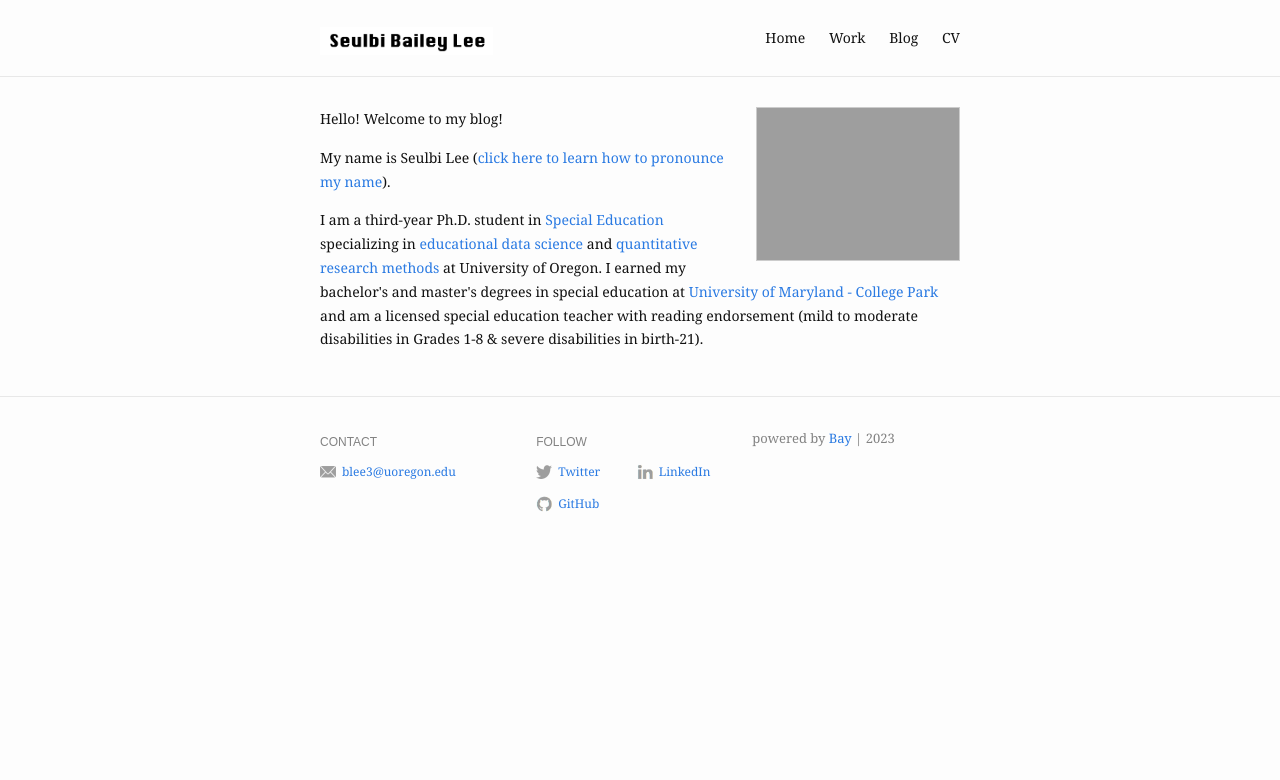
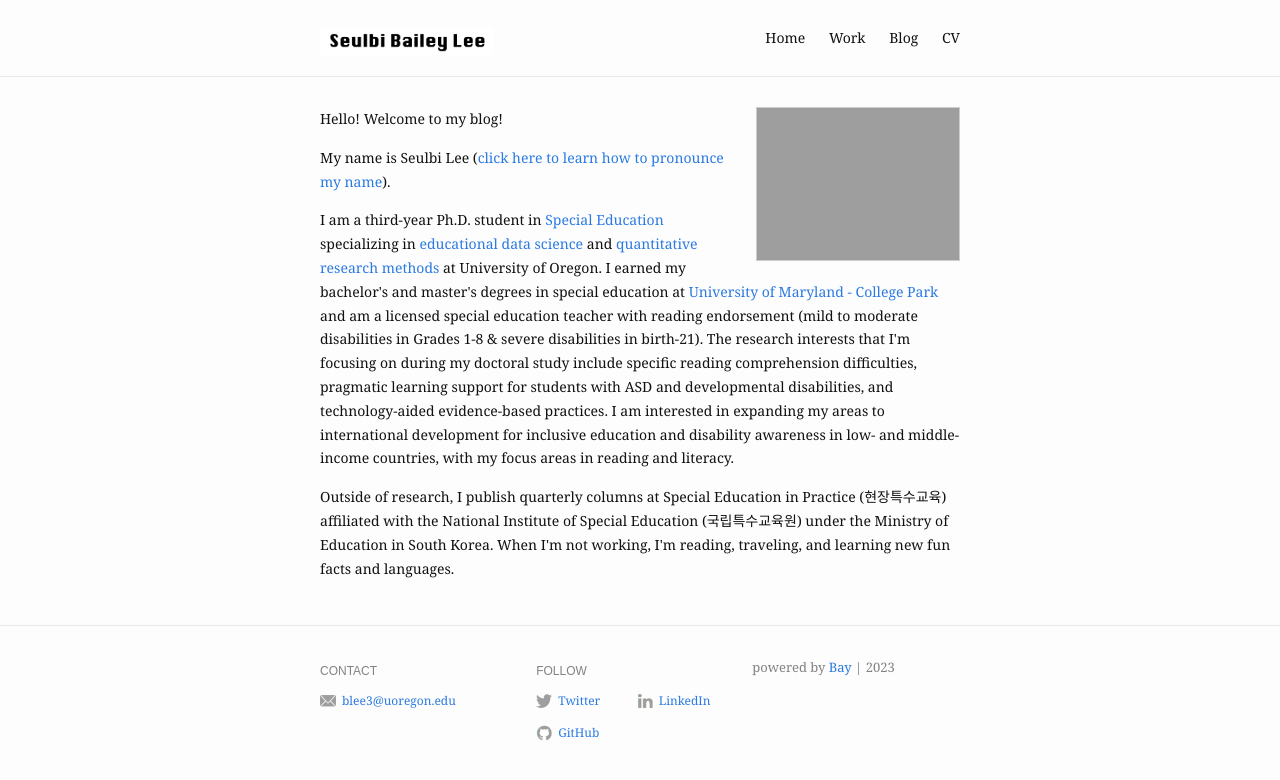
Before and after one commit to seul-b/seul-b.github.io, a Jekyll site: the page built from index.md, in a window 1280 px wide. Shown: the top 780 px of the page. Built offline with Jekyll 4.4.1, drawn with Linux system fonts in a browser that asks for light colours.

Commit message:
updated index

```diff
--- a/_config.yml
+++ b/_config.yml
@@ -16,7 +16,7 @@ header:
     - name: Work
     - name: Blog
     - name: CV
-      link: <a href="https://drive.google.com/file/d/15kQmnynekPEi68SzSoDJu4yS1v7b1YLG/view?usp=sharing"></a>
+      link: https://drive.google.com/file/d/15kQmnynekPEi68SzSoDJu4yS1v7b1YLG/view?usp=sharing
 
 footer:
   show_powered_by: true
--- a/index.md
+++ b/index.md
@@ -12,8 +12,8 @@ Hello! Welcome to my blog!
 My name is Seulbi Lee (<a href="https://namedrop.io/seulbilee">click here to learn how to pronounce my name</a>).
 </p>
 <p>
-I am a third-year Ph.D. student in <a href="https://education.uoregon.edu/sped/graduate/phd">Special Education</a> specializing in <a href="https://education.uoregon.edu/epol/specialization-educational-data-science">educational data science</a> and <a href="https://education.uoregon.edu/qrme/qrm-specialization">quantitative research methods</a> at University of Oregon. I earned my bachelor's and master's degrees in special education at <a href="https://education.umd.edu/academics/departments/chse/edsp">University of Maryland - College Park</a> and am a licensed special education teacher with reading endorsement (mild to moderate disabilities in Grades 1-8 & severe disabilities in birth-21).
+I am a third-year Ph.D. student in <a href="https://education.uoregon.edu/sped/graduate/phd">Special Education</a> specializing in <a href="https://education.uoregon.edu/epol/specialization-educational-data-science">educational data science</a> and <a href="https://education.uoregon.edu/qrme/qrm-specialization">quantitative research methods</a> at University of Oregon. I earned my bachelor's and master's degrees in special education at <a href="https://education.umd.edu/academics/departments/chse/edsp">University of Maryland - College Park</a> and am a licensed special education teacher with reading endorsement (mild to moderate disabilities in Grades 1-8 & severe disabilities in birth-21). The research interests that I'm focusing on during my doctoral study include specific reading comprehension difficulties, pragmatic learning support for students with ASD and developmental disabilities, and technology-aided evidence-based practices. I am interested in expanding my areas to international development for inclusive education and disability awareness in low- and middle-income countries, with my focus areas in reading and literacy.
 </p>
 <p>
-
+Outside of research, I publish quarterly columns at Special Education in Practice (현장특수교육) affiliated with the National Institute of Special Education (국립특수교육원) under the Ministry of Education in South Korea. When I'm not working, I'm reading, traveling, and learning new fun facts and languages.
 </p>
```
